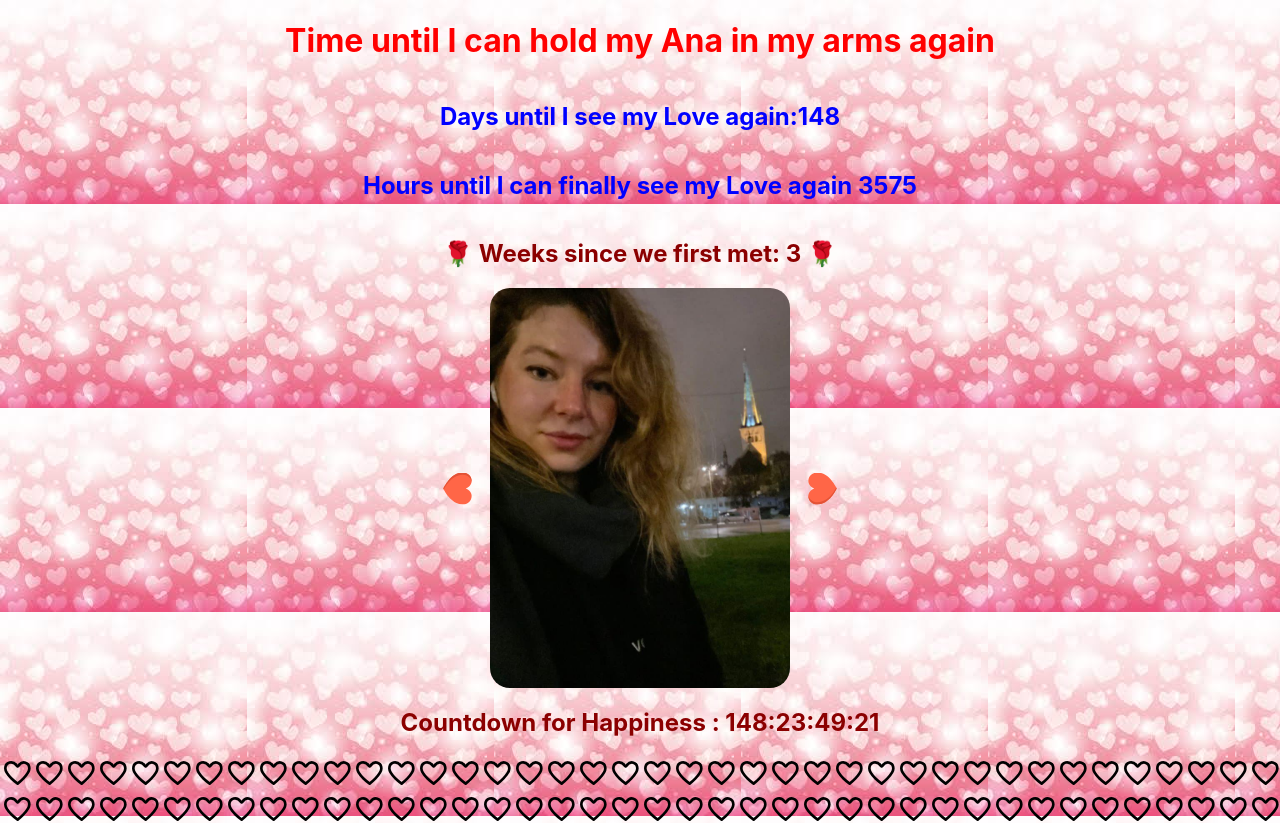
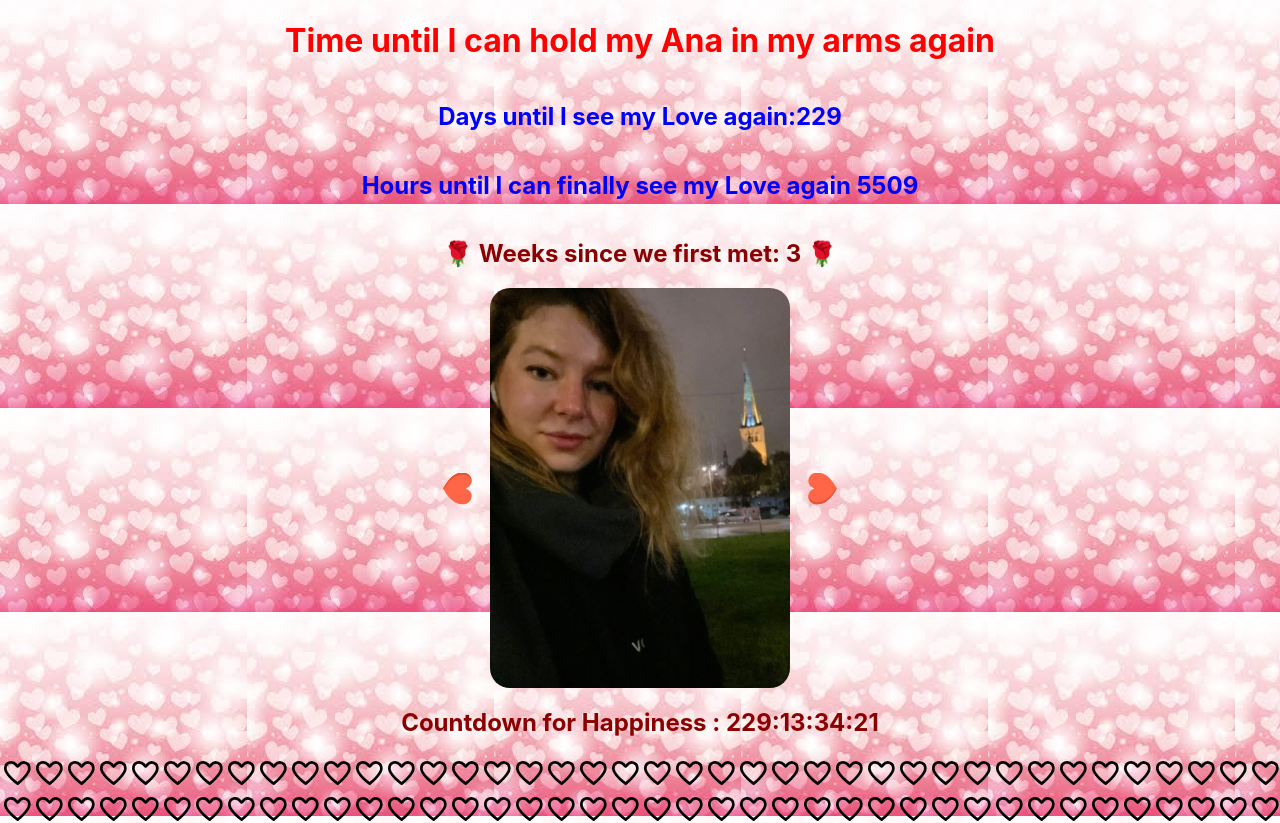
Before and after one commit to FinnyChSt/SeeMyLoveAgain, a React (Create React App) app: page / in a window 1280 px wide. Shown: the top 823 px of the page. Built offline with nearby package versions, Linux system fonts and the light colour scheme.

Commit message:
update Timer (#12)

```diff
--- a/src/App.tsx
+++ b/src/App.tsx
@@ -23,8 +23,8 @@ import {
 } from "./App.styledComponents";
 
 function App() {
-  const arrival = new Date(2023, 3, 18, 10, 35).getTime();
-  const startDate = new Date(2023, 2, 23, 8, 20).getTime();
+  const arrival = new Date(2023, 6, 8, 0, 20).getTime();
+  const startDate = new Date(2023, 5, 24, 17, 10).getTime();
   const dayWeMet = new Date(2022, 9, 27).getTime();
   const currentDate = Date.now();
   const [timeLeft, setTimeLeft] = useState(arrival - currentDate);
```
